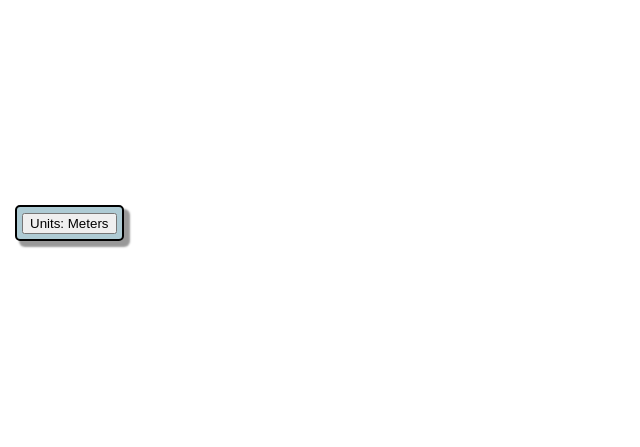
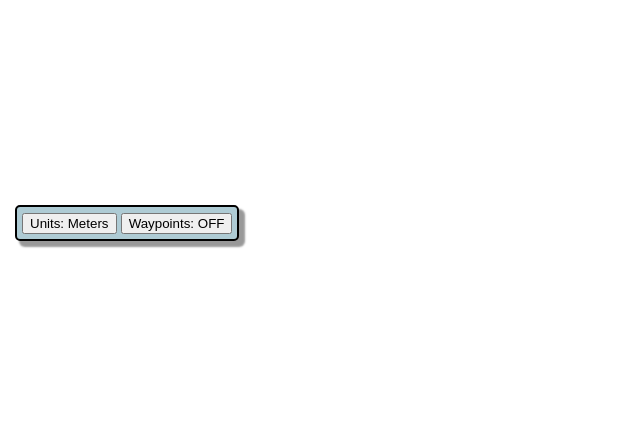
Before and after one commit to brucecooner/casual_topographic, a Flask app: page / in a window 1280 px wide. Shown: the top 447 px of the page, without its empty margins (0-640 px from the left). Run offline with Flask 3, Linux system fonts and the light colour scheme; some libraries are stand-ins or nearby versions.

Commit message:
-lines mode -> waypoints mode (rendering disabled now tho)

```diff
--- /dev/null
+++ b/static/js/Waypoint.js
@@ -0,0 +1,17 @@
+var WaypointNS = {
+	// there is no single specification about which dimension comes first, so I will reject
+	// either and demand an object, but allow for two key name sets on that object
+	Waypoint:function(lat, lng, elevation)
+	{
+		this.longitude = undefined;
+		this.latitude = undefined;
+		this.elevation = undefined;
+
+		// more to come...
+
+		this.latitude = lat;
+		this.longitude = lng;
+
+		this.elevation = elevation;
+	}
+};
--- a/templates/index.html
+++ b/templates/index.html
@@ -8,8 +8,12 @@
 	<script src="{{url_for('static', filename='js/SVGee.js')}}"></script>
 
 	<script src="{{url_for('static', filename='js/ElevationValue.js')}}"></script>
-	<script src="{{url_for('static', filename='js/MapLines.js')}}"></script>
-	<script src="{{url_for('static', filename='js/MapLinesSVGRender.js')}}"></script>
+
+	<script src="{{url_for('static', filename='js/Waypoint.js')}}"></script>
+
+	<!-- <script src="{{url_for('static', filename='js/MapLines.js')}}"></script>
+	<script src="{{url_for('static', filename='js/MapLinesSVGRender.js')}}"></script> -->
+
 	<script src="{{url_for('static', filename='js/LogChannels.js')}}"></script>
 	<script src="{{url_for('static', filename='js/DoStuff.js')}}"></script>
 	<script src="{{url_for('static', filename='js/util.js')}}"></script>
@@ -81,26 +85,27 @@
 	let elevation_at_mouse_pointer = ElevationValueNS.ElevationValue();
 
 	// config
-	let mouse_pointer_still_timeout_id = null;
+	let mouse_pointer_still_timeout_id = undefined;
 	let lines_mode_feature = false;
-	let shadow_time = null;
+	let shadow_time = undefined;
 
 	// mouse stuff
-	let mouse_pointer_lng_lat = null;	// becomes {lng, lat}
+	let mouse_pointer_lng_lat = undefined;	// becomes {lng, lat}
 
-	let mouse_tooltip_element = null;
+	let mouse_tooltip_element = undefined;
 	let mouse_x = 0;
 	let mouse_y = 0;
 	let mouse_at_rest = false;
 
 	let mouse_tooltip_string = "";
-	let mouse_tooltip_dnt = null;
+	let mouse_tooltip_dnt = undefined;
 
 	// only created when needed
-	let map_lines = null;
+	// TODO: make poly line renderer!
+	let waypoints = null;
 
 	// google map instance
-	gMap = null;
+	gMap = undefined;
 
 	// =========================================================================
 	// make the things
@@ -113,7 +118,6 @@
 	logging.addChannel("mouse",		{"enabled":false });
 	logging.addChannel("dnt",			{"enabled":false});
 	logging.addChannel("shadow",		{"enabled":false});
-	logging.addChannel("maplines",	{"enabled":true });
 	logging.addChannel("render",		{"enabled":true });
 	logging.addChannel("SVGee",		{"enabled":true });
 
@@ -310,13 +314,16 @@
 	// non-touch devices
 	function handleMouseMapLeftClick(lng_lat_object)
 	{
-		if (map_lines)
+		logging.index.log("handleMouseMapLeftClick():", lng_lat_object);
+		if (waypoints)
 		{
-			map_lines.addPoint(lng_lat_object);
+			const new_waypoint = new WaypointNS.Waypoint(lat = lng_lat_object.lat, lng = lng_lat_object.lng, 0);
+			waypoints.push(new_waypoint);
 		}
 	}
 
 	// ----------------------------------------------------------------------------
+	// touch devices
 	function handleMouseMapLeftClickTouch(lng_lat_object)
 	{
 		// logging.index.log("handleMouseMapLeftClickTouch()");
@@ -445,9 +452,9 @@
 
 
 	// ----------------------------------------------------------------------------
-	function setLinesModeButtonText(line_mode)
+	function setWaypointsModeButtonText(line_mode)
 	{
-		document.getElementById("linesModeButton").innerHTML = `Lines: ${line_mode ? "ON" : "OFF"}`;
+		document.getElementById("waypointsModeButtonId").innerHTML = `Waypoints: ${line_mode ? "ON" : "OFF"}`;
 	}
 
 	// ----------------------------------------------------------------------------
@@ -514,24 +521,28 @@
 	}
 
 	// ----------------------------------------------------------------------------
-	function toggleLinesMode()
+	function toggleWaypointsMode()
 	{
-		logging.index.log("toggleLinesMode()");
+		logging.index.log("toggleWaypointsMode()");
 
-		if (!map_lines)
+		if (!waypoints)
 		{
+			logging.index.log("waypoints on");
+
 			const svg_parent = document.getElementById("linesCanvasDivId");
 			// TODO: find a way to hook mouse clicks using the sub/pub system, which requires passing along google map events which I don't do yet
 
+			waypoints = [];
+
 			// create lines
-			map_lines = MapLinesNS.MapLines(logging.maplines.log, gMap, MAX_POINTS_COUNT, getElevation);
+			// map_lines = MapLinesNS.MapLines(logging.maplines.log, gMap, MAX_POINTS_COUNT, getElevation);
 
 			// create renderer
-			map_lines_svg_render = MapLinesSVGRenderNS.MapLinesSVGRender(	logging.render.log,
-																								svg_parent.clientWidth,
-																								svg_parent.clientHeight,
-																								svgee,
-																								handleSVG);
+			// map_lines_svg_render = MapLinesSVGRenderNS.MapLinesSVGRender(	logging.render.log,
+			// 																					svg_parent.clientWidth,
+			// 																					svg_parent.clientHeight,
+			// 																					svgee,
+			// 																					handleSVG);
 
 			// test svg
 			// svgee.new(svg_parent.clientWidth, svg_parent.clientHeight);
@@ -540,13 +551,13 @@
 			// const svg_node = document.createRange().createContextualFragment(the_svg);
 			// svg_parent.appendChild(svg_node);
 
-			console.log("appended");
-
 			// hook renderer to lines
-			map_lines.render_callback = map_lines_svg_render.render.bind(map_lines_svg_render);
+			// map_lines.render_callback = map_lines_svg_render.render.bind(map_lines_svg_render);
 		}
 		else
 		{
+			logging.index.log("waypoints off");
+
 			const svg_parent = document.getElementById("linesCanvasDivId");
 			const svg_element = document.getElementById("default_svg_id");
 			if (svg_element)
@@ -554,13 +565,14 @@
 				svg_parent.removeChild(svg_element);
 			}
 
-			map_lines_svg_render = null;
+			// map_lines_svg_render = undefined;
 
-			map_lines.shutDown();
-			map_lines = null;
+			// map_lines.shutDown();
+			// map_lines = undefined;
+			waypoints = null;
 		}
 
-		setLinesModeButtonText(!!map_lines);
+		setWaypointsModeButtonText(!!waypoints);
 	}
 
 	// ----------------------------------------------------------------------------
@@ -571,18 +583,18 @@
 		logging.index.log("queryString:" + queryString);
 
 		const urlParams = new URLSearchParams(queryString);
-		const lines_mode_feature = urlParams.has("lines_mode");
-		logging.index.log("lines_mode_feature: " + lines_mode_feature);
+		const waypoints_feature = urlParams.has("waypoints");
+		logging.index.log("waypoints: " + waypoints_feature);
 
 		// ---- layout init -----
 		setUnitsButtonText(elevation_at_mouse_pointer.units);
 
-		if (lines_mode_feature)
+		if (waypoints_feature)
 		{
-			const line_mode_feature_elements = document.getElementsByClassName("linesModeElementClass");
-			for (let i = 0; i < line_mode_feature_elements.length; i++)
+			const waypoints_feature_elements = document.getElementsByClassName("waypointsElementClass");
+			for (let i = 0; i < waypoints_feature_elements.length; i++)
 			{
-				const cur_elem = line_mode_feature_elements[i];
+				const cur_elem = waypoints_feature_elements[i];
 				cur_elem.style.display = "inherit";
 			}
 		}
@@ -607,6 +619,8 @@
 
 			doStuff.sub("show_info_panel", showInfoPanel);
 			doStuff.sub("hide_info_panel", hideInfoPanel);
+
+			doStuff.sub("mouse_left_click_lng_lat", handleMouseMapLeftClick);
 		}
 		else
 		{
@@ -673,11 +687,11 @@
 		// set listener for clicks
 		Gmap.addListener("click", (mapsMouseEvent) => {
 			// logging.index.log("map mouse click");
-			// doStuff.do("mouse_left_click_lng_lat", {"lng":mapsMouseEvent.latLng.lng(), "lat":mapsMouseEvent.latLng.lat()});
-			if (map_lines)
-			{
-				map_lines.addPoint(mapsMouseEvent);
-			}
+			doStuff.do("mouse_left_click_lng_lat", {"lng":mapsMouseEvent.latLng.lng(), "lat":mapsMouseEvent.latLng.lat()});
+			// if (map_lines)
+			// {
+			// 	// map_lines.addPoint(mapsMouseEvent);
+			// }
 		});
 
 		Gmap.addListener("drag", (mapsMouseEvent) => {
@@ -754,10 +768,10 @@
 
 	<div id="optionsPanelId" class="panelClass">
 		<button id="toggleUnitsButtonId" onclick="doStuff.do('toggle_elevation_units')">Units: Meters</button>
-		<button id="linesModeButton" class="linesModeElementClass" onclick="toggleLinesMode()">Lines: OFF</button>
+		<button id="waypointsModeButtonId" class="waypointsElementClass" onclick="toggleWaypointsMode()">Waypoints: OFF</button>
 	</div>
 
-	<div id="linesCanvasDivId" class="linesModeElementClass">
+	<div id="waypointsCanvasDivId" class="waypointsElementClass">
 	</div>
 
 
```
